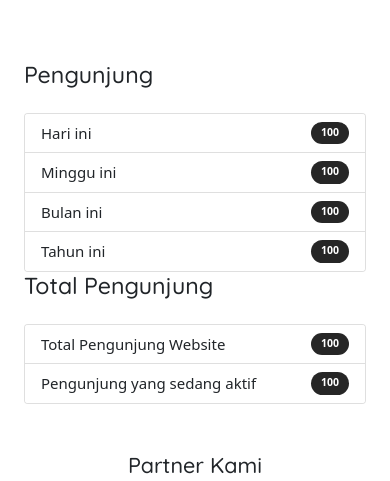
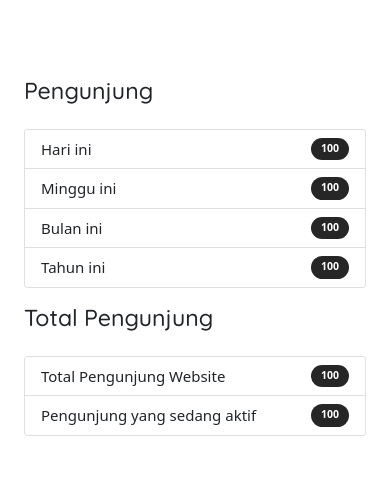
Before and after one commit to BurhanMiroj/muhamkav3, a plain HTML site: page index.html in a window 390 px wide. Shown: the part 3687-4168 px from the top of the page. Drawn offline with nearby package versions, Linux system fonts and the light colour scheme.

```diff
--- a/index.html
+++ b/index.html
@@ -365,7 +365,7 @@
   <div class="row d-flex justify-content-between my-5">
     <!-- table group -->
     <div class="col-12 col-md-6">
-      <h3 class="pb-3">Pengunjung</h3>
+      <h3 class="pb-3 mt-3">Pengunjung</h3>
       <div class="card">
         <ul class="list-group list-group-flush">
           <li class="list-group-item d-flex justify-content-between">Hari ini <span class="view">100</span></li>
@@ -377,7 +377,7 @@
     </div>
     <!-- table group -->
     <div class="col-12 col-md-6">
-      <h3 class="pb-3">Total Pengunjung</h3>
+      <h3 class="pb-3 mt-3">Total Pengunjung</h3>
       <div class="card">
         <ul class="list-group list-group-flush">
           <li class="list-group-item d-flex justify-content-between">Total Pengunjung Website<span class="view">100</span></li>
```
